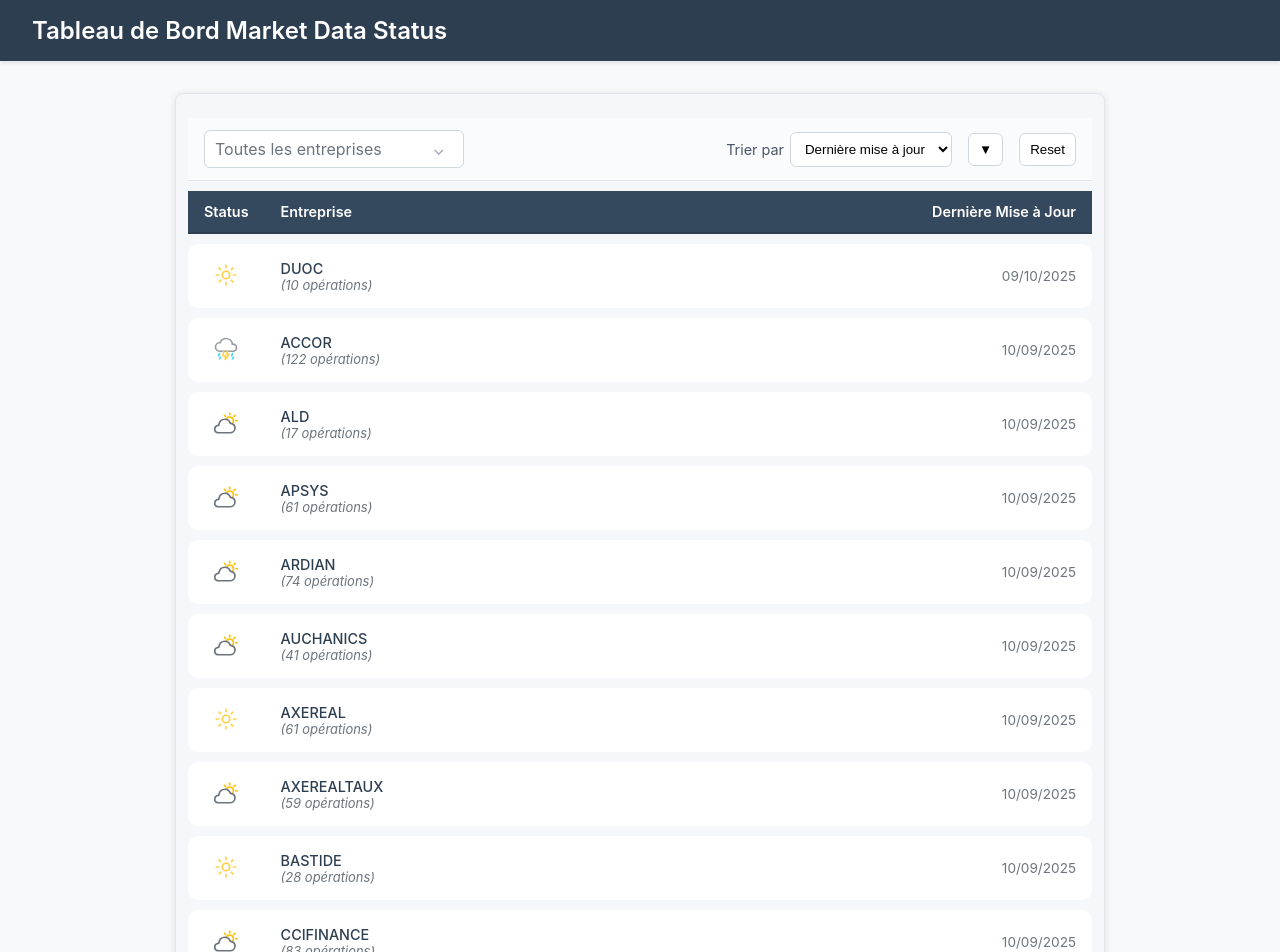
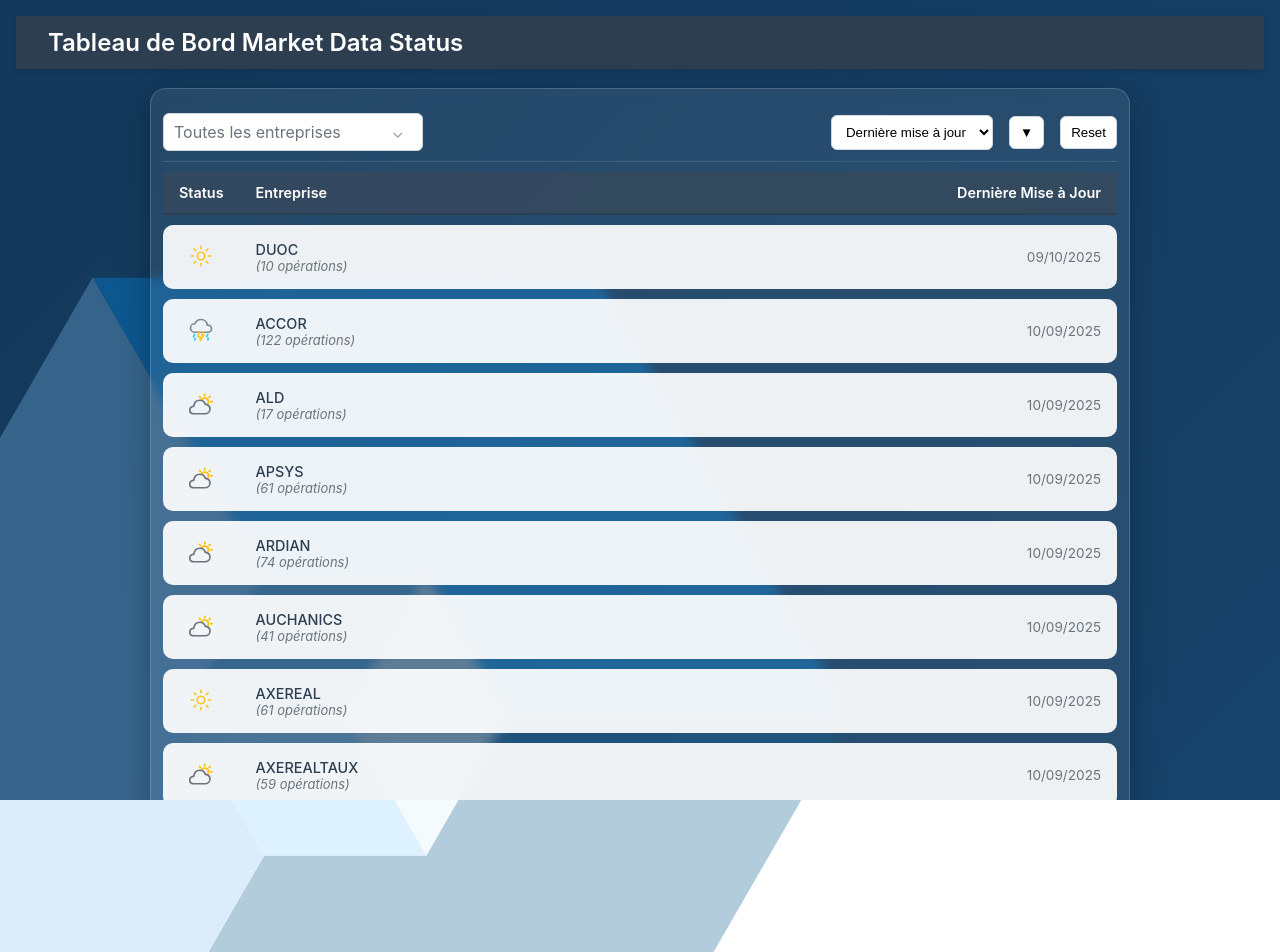
Before and after one commit to GabrielC0/meteo-status-dashboard, a Next.js app: page / in a window 1280 px wide. Shown: the top 952 px of the page. After the commit the page ends 800 px from the top, so only its background shows below. Built offline with nearby package versions, Linux system fonts and the light colour scheme.

Commit message:
[UPDATED] Updated css

```diff
--- /dev/null
+++ b/src/app/page.module.css
@@ -0,0 +1,41 @@
+.container {
+  padding: 1rem 1rem 0 1rem;
+  margin: 0;
+  position: fixed;
+  inset: 0;
+  background: linear-gradient(135deg, #0a253d 0%, #164066 75%, #205687 100%);
+  background-size: 400% 400%;
+  animation: gradientBackground 20s ease infinite;
+  width: 100%;
+  height: 100svh;
+  overflow-x: hidden;
+  overflow-y: hidden;
+}
+
+.logoBackground {
+  width: 1050px;
+  height: 1050px;
+  opacity: 0.3;
+  position: fixed;
+  bottom: -440px;
+  left: -160px;
+  z-index: 0;
+  pointer-events: none;
+}
+
+.content {
+  position: relative;
+  z-index: 1;
+}
+
+@keyframes gradientBackground {
+  0% {
+    background-position: 0% 50%;
+  }
+  50% {
+    background-position: 100% 50%;
+  }
+  100% {
+    background-position: 0% 50%;
+  }
+}
--- a/src/app/page.tsx
+++ b/src/app/page.tsx
@@ -1,7 +1,18 @@
-import { Dashboard } from '@/features/weather-status/components';
+import { Dashboard } from "@/features/weather-status/components";
+import { ClientLogoIcon } from "@/components/icons/LogoIcon";
+import styles from "./page.module.css";
 
 const HomePage = () => {
-  return <Dashboard />;
+  return (
+    <div className={styles.container}>
+      <div className={styles.logoBackground}>
+        <ClientLogoIcon />
+      </div>
+      <div className={styles.content}>
+        <Dashboard />
+      </div>
+    </div>
+  );
 };
 
 export default HomePage;
--- /dev/null
+++ b/src/components/icons/LogoIcon.tsx
@@ -0,0 +1,67 @@
+export const ClientLogoIcon = ({
+  width = 1050,
+  height = 1050,
+}: {
+  width?: number;
+  height?: number;
+}) => (
+  <svg
+    width={width}
+    height={height}
+    viewBox="0 0 24 20"
+    fill="none"
+    xmlns="http://www.w3.org/2000/svg"
+    preserveAspectRatio="xMidYMid meet"
+    style={{ pointerEvents: "none" }}
+    className="loginPage__cubeLogoBackground"
+  >
+    <g clipPath="url(#clip0_278_564)">
+      <animateTransform
+        attributeName="transform"
+        type="rotate"
+        from="0 12 10"
+        to="360 12 10"
+        dur="90s"
+        repeatCount="indefinite"
+      />
+      <path
+        id="ID_1"
+        d="M9.69609 6.79017H13.4013L15.254 10H23.0933L17.3231 0H5.77435L9.69609 6.79017Z"
+        fill="#0099FF"
+      ></path>
+      <path
+        id="ID_2"
+        d="M15.254 10L13.4013 13.2098H9.69609L5.77435 20H17.3231L23.0933 10H15.254Z"
+        fill="#00568a"
+      ></path>
+      <path
+        id="ID_3"
+        d="M7.84347 10L9.69609 6.79017L5.77436 0L0 10L5.77436 20L9.69609
+  13.2098L7.84347 10Z"
+        fill="#88C4F2"
+      ></path>
+      <path
+        id="ID_4"
+        d="M13.4013 6.79017L11.5487 10L13.4013 13.2098L15.254
+  10L13.4013 6.79017Z"
+        fill="#DDEDF9"
+      ></path>
+      <path
+        id="ID_5"
+        d="M11.5487 10H7.84346L9.69608 13.2098H13.4013L11.5487
+  10Z"
+        fill="#93CFFC"
+      ></path>
+      <path
+        id="ID_6"
+        d="M9.69608 6.79017L7.84346 10H11.5487L13.4013 6.79017H9.69608Z"
+        fill="#4E9FCF"
+      ></path>
+    </g>
+    <defs>
+      <clipPath id="clip0_278_564">
+        <rect width="23.0933" height="20" fill="white"></rect>
+      </clipPath>
+    </defs>
+  </svg>
+);
--- a/src/components/layout/Header.module.css
+++ b/src/components/layout/Header.module.css
@@ -1,7 +1,7 @@
 .header {
   background-color: #2c3e50;
   color: white;
-  padding: 1rem 2rem;
+  padding: 0.75rem 2rem;
   box-shadow: 0 2px 4px rgba(0, 0, 0, 0.1);
 }
 
--- a/src/components/layout/Layout.module.css
+++ b/src/components/layout/Layout.module.css
@@ -1,11 +1,12 @@
 .layout {
   min-height: 100vh;
-  background-color: #f8f9fa;
-  font-family: -apple-system, BlinkMacSystemFont, 'Segoe UI', Roboto, sans-serif;
+  background-color: transparent;
+  font-family: -apple-system, BlinkMacSystemFont, "Segoe UI", Roboto, sans-serif;
 }
 
 .main {
-  padding: 2rem;
+  background-color: transparent;
+  padding-top: 15px;
   max-width: 1200px;
   margin: 0 auto;
 }
--- a/src/features/weather-status/components/StatusTable.module.css
+++ b/src/features/weather-status/components/StatusTable.module.css
@@ -1,12 +1,14 @@
 .tableContainer {
-  background: #f5f7fa;
-  border-radius: 8px;
-  box-shadow: 0 2px 8px rgba(0, 0, 0, 0.1);
+  background: rgba(255, 255, 255, 0.08);
+  border-radius: 16px;
+  box-shadow: 0 8px 30px rgba(0, 0, 0, 0.25);
   overflow: visible;
-  border: 1px solid #e1e5e9;
-  max-width: 930px;
-  margin: 0 auto;
+  border: 1px solid rgba(255, 255, 255, 0.18);
+  max-width: 980px;
+  margin: 4px auto 0 auto;
   padding: 12px;
+  backdrop-filter: blur(6px);
+  -webkit-backdrop-filter: blur(6px);
 }
 
 .filtersBar {
@@ -14,10 +16,10 @@
   align-items: center;
   justify-content: space-between;
   gap: 12px;
-  padding: 12px 16px;
-  border-bottom: 1px solid #e1e5e9;
-  background-color: #f9fbfc;
-  margin-top: 12px;
+  padding: 4px 0px 10px 0px;
+  border-bottom: 1px solid rgba(255, 255, 255, 0.12);
+  background-color: transparent;
+  margin-top: 8px;
 }
 
 .filtersLeft {
@@ -66,12 +68,12 @@
 }
 
 .statusTable th {
-  background-color: #34495e;
-  color: white;
+  background-color: rgba(52, 73, 94, 0.95);
+  color: #ffffff;
   padding: 12px 16px;
   text-align: left;
   font-weight: 600;
-  border-bottom: 2px solid #2c3e50;
+  border-bottom: 2px solid rgba(44, 62, 80, 0.9);
 }
 
 .statusTable th:nth-child(3) {
@@ -82,7 +84,7 @@
   padding: 12px 16px;
   border: none;
   vertical-align: middle;
-  background: #ffffff;
+  background: rgba(255, 255, 255, 0.92);
 }
 
 .statusTable tbody td:first-child {
@@ -135,9 +137,48 @@
 
 .emptyMessage {
   text-align: center;
-  color: #6c757d;
+  color: #e6e8ea;
   font-style: italic;
-  background-color: #f8f9fa;
+  background-color: transparent;
+}
+
+.paginationWrapper {
+  display: flex;
+  align-items: center;
+  justify-content: center;
+  margin: 6px 0 0 0;
+}
+
+.paginationBar {
+  display: flex;
+  align-items: center;
+  justify-content: center;
+  gap: 10px;
+  padding: 8px 12px;
+  margin: 8px auto 0 auto;
+  border-radius: 999px;
+  background: rgba(255, 255, 255, 0.1);
+  border: 1px solid rgba(255, 255, 255, 0.18);
+  backdrop-filter: blur(6px);
+  -webkit-backdrop-filter: blur(6px);
+}
+
+.pageButton {
+  padding: 8px 12px;
+  border: 1px solid rgba(255, 255, 255, 0.25);
+  border-radius: 999px;
+  background: rgba(255, 255, 255, 0.9);
+  cursor: pointer;
+}
+
+.pageButton:disabled {
+  opacity: 0.6;
+  cursor: not-allowed;
+}
+
+.pageInfo {
+  color: #ffffff;
+  font-weight: 600;
 }
 
 @media (max-width: 768px) {
--- a/src/features/weather-status/components/StatusTable.tsx
+++ b/src/features/weather-status/components/StatusTable.tsx
@@ -48,6 +48,8 @@
   const [isModalOpen, setIsModalOpen] = useState<boolean>(false);
   const [selectedEnterprise, setSelectedEnterprise] =
     useState<MarketDataCompany | null>(null);
+  const [currentPage, setCurrentPage] = useState<number>(1);
+  const pageSize = 8;
 
   const horsContractList = useMemo(
     () => [
@@ -112,6 +114,15 @@
     horsContractList,
   ]);
 
+  const totalPages = useMemo(() => {
+    return Math.max(1, Math.ceil(rows.length / pageSize));
+  }, [rows.length]);
+
+  const paginatedRows = useMemo(() => {
+    const start = (currentPage - 1) * pageSize;
+    return rows.slice(start, start + pageSize);
+  }, [rows, currentPage]);
+
   return (
     <div className={styles.tableContainer}>
       <div className={styles.filtersBar}>
@@ -119,15 +130,20 @@
           <MultiSelect
             options={companyNames.map((n) => ({ value: n, label: n }))}
             value={selectedCompanies}
-            onChange={setSelectedCompanies}
+            onChange={(values) => {
+              setSelectedCompanies(values);
+              setCurrentPage(1);
+            }}
             placeholder="Toutes les entreprises"
             horsContractList={horsContractList}
-            onHorsContratChange={setShowHorsContrat}
+            onHorsContratChange={(value) => {
+              setShowHorsContrat(value);
+              setCurrentPage(1);
+            }}
           />
         </div>
         <div className={styles.filtersRight}>
           <label className={styles.label}>
-            Trier par
             <select
               className={styles.select}
               value={sortKey}
@@ -139,6 +155,7 @@
                   value === "date"
                 ) {
                   setSortKey(value);
+                  setCurrentPage(1);
                 }
               }}
             >
@@ -164,6 +181,7 @@
               setSortKey("date");
               setSortDir("desc");
               setShowHorsContrat(false);
+              setCurrentPage(1);
             }}
             aria-label="Réinitialiser les filtres"
             title="Réinitialiser les filtres"
@@ -188,7 +206,7 @@
               </td>
             </tr>
           ) : (
-            rows.map((enterprise) => {
+            paginatedRows.map((enterprise) => {
               const isHorsContrat = horsContractList.includes(
                 enterprise.name.toLowerCase()
               );
@@ -258,6 +276,36 @@
           )}
         </tbody>
       </table>
+
+      {rows.length > 0 && (
+        <div className={styles.paginationWrapper}>
+          <div className={styles.paginationBar}>
+            <button
+              type="button"
+              className={styles.pageButton}
+              onClick={() => setCurrentPage((p) => Math.max(1, p - 1))}
+              disabled={currentPage === 1}
+              aria-label="Page précédente"
+              title="Page précédente"
+            >
+              Précédent
+            </button>
+            <span className={styles.pageInfo}>
+              Page {currentPage} / {totalPages}
+            </span>
+            <button
+              type="button"
+              className={styles.pageButton}
+              onClick={() => setCurrentPage((p) => Math.min(totalPages, p + 1))}
+              disabled={currentPage === totalPages}
+              aria-label="Page suivante"
+              title="Page suivante"
+            >
+              Suivant
+            </button>
+          </div>
+        </div>
+      )}
 
       <Modal
         isOpen={isModalOpen}
```
Also changed, not shown: src/data/clientData.ts (added, +156 -0 lines), .claude/settings.local.json.
